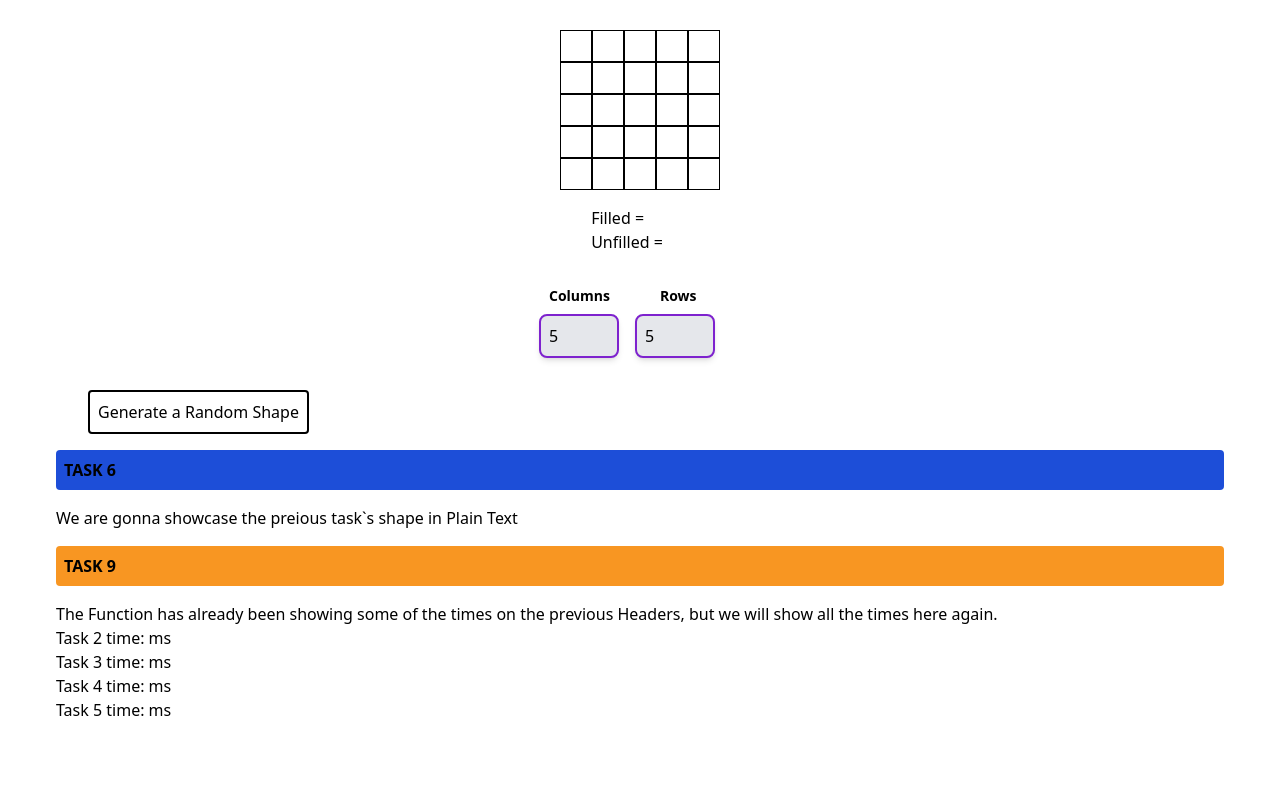
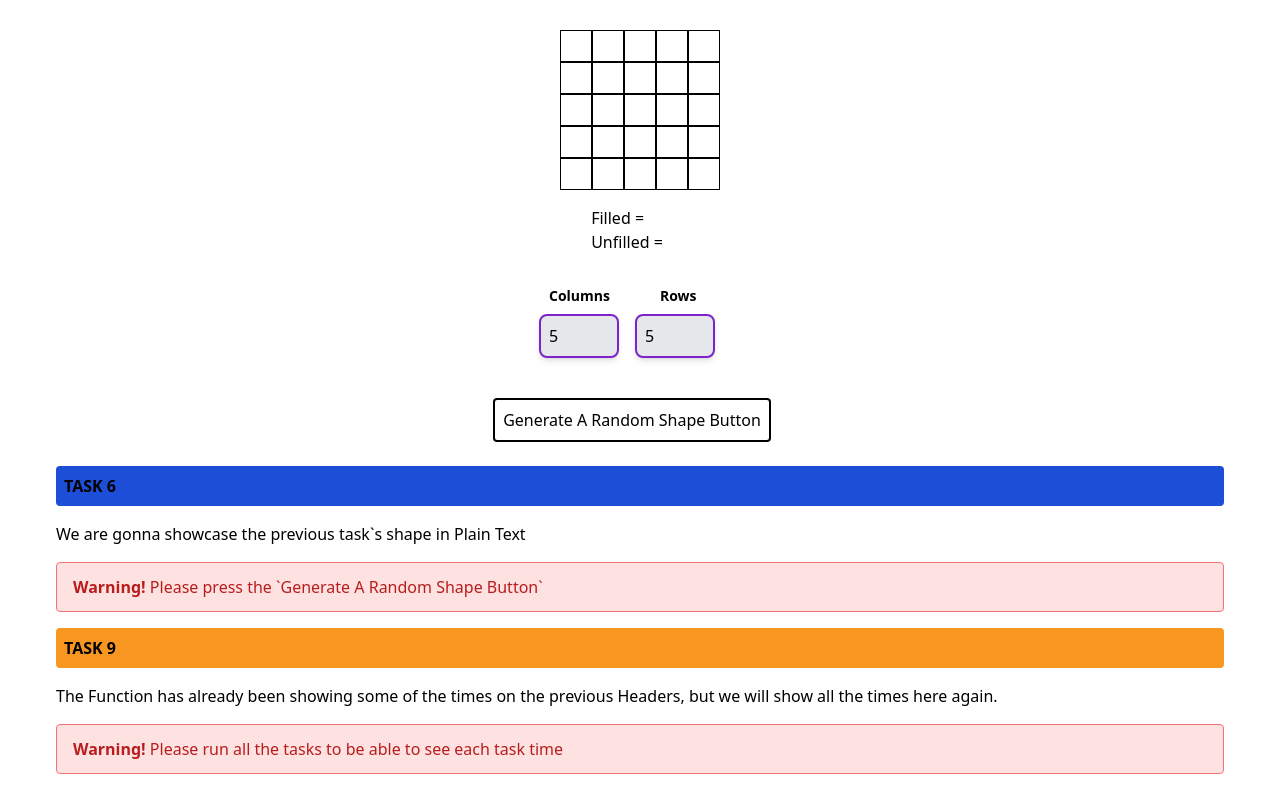
Before and after one commit to HyperPunkss/tetris-tiler-frontend, a Next.js app: page / in a window 1280 px wide. Shown: the part 1872-2670 px from the top of the page. Before the commit the page ends 2618 px from the top, so only its background shows below. Built offline with nearby package versions, Linux system fonts and the light colour scheme.

Commit message:
Added some warnings on task 6 and task 9

```diff
--- a/pages/index.js
+++ b/pages/index.js
@@ -49,9 +49,7 @@ export default function Home({ links }) {
     const [rotations, setRotations] = useState([]);
 
     async function task3apiCall() {
-        await axios
-            .get("http://matsaki95.ddns.net:8900/api/v1/a3-task/?letter=" + uniqueLetterData3)
-            .then((response) => {
+        await axios.get("http://matsaki95.ddns.net:8900/api/v1/a3-task/?letter=" + uniqueLetterData3).then((response) => {
             setTask3time(response.data.pop());
             setRotations(response.data);
         });
@@ -98,16 +96,16 @@ export default function Home({ links }) {
     }
 
     //TASK 5
-    function task5apiCall(){
-        const finalBlackCellsArray = []
+    function task5apiCall() {
+        const finalBlackCellsArray = [];
         for (let i = 0; i < blackCellsArray5.length; i++) {
             finalBlackCellsArray.push([blackCellsArray5[i].col, rowData5 - blackCellsArray5[i].row - 1]);
         }
         let task5data = JSON.stringify({
             gridSizeX: rowData5,
             gridSizeY: columnData5,
-            blackHoles: finalBlackCellsArray
-        })
+            blackHoles: finalBlackCellsArray,
+        });
         console.log(finalBlackCellsArray);
         // console.log(task5data);
         let config = {
@@ -125,10 +123,10 @@ export default function Home({ links }) {
         axios
             .request(config)
             .then((response) => {
-                console.log(JSON.stringify(response.data));
-                setTask5Content(response.data['grid'])
-                setTask5filled(response.data['filled'])
-                setTask5unfilled(response.data['unfilled'])
+                setTask5time(response.data["timeTaken"]);
+                setTask5Content(response.data["grid"]);
+                setTask5filled(response.data["filled"]);
+                setTask5unfilled(response.data["unfilled"]);
             })
             .catch((error) => {
                 console.log(error);
@@ -223,8 +221,10 @@ export default function Home({ links }) {
         );
     });
 
-    // console.log("SHOW ALL BUTTON", showAllButton);
-    // console.log("SHOWALL", showAll);
+    console.log("TASK2 TIME", task2time);
+    console.log("TASK3 TIME", task3time);
+    console.log("TASK4 TIME", task4time);
+    console.log("TASK5 TIME", task5time);
     return (
         <div id="task1" className="my-4 p-2 md:px-6 lg:px-14">
             <div className="flex justify-between items-start bg-red-500 p-2 rounded my-4">
@@ -256,10 +256,7 @@ export default function Home({ links }) {
             </div>
             <div className="border-2 border-orange-200">
                 <div className="flex justify-center items-center md:ml-4 lg:ml-8 my-4">
-                    <button
-                        className="hover:bg-orange-200 rounded bg-white p-2 my-2 border-2 border-black flex"
-                        onClick={task2apiCall}
-                    >
+                    <button className="hover:bg-orange-200 rounded bg-white p-2 my-2 border-2 border-black flex" onClick={task2apiCall}>
                         Generate all the shapes!
                     </button>
                 </div>
@@ -286,10 +283,7 @@ export default function Home({ links }) {
             </div>
             <div className="border-2 border-yellow-200 pb-4">
                 <div className="flex justify-center items-center md:ml-4 lg:ml-8 my-4">
-                    <button
-                        className="hover:bg-yellow-200 rounded bg-white p-2 my-2 border-2 border-black flex"
-                        onClick={task3apiCall}
-                    >
+                    <button className="hover:bg-yellow-200 rounded bg-white p-2 my-2 border-2 border-black flex" onClick={task3apiCall}>
                         Generate the Shape`s Rotations
                     </button>
                 </div>
@@ -396,23 +390,50 @@ export default function Home({ links }) {
                     </div>
                 </div>
             </div>
-            <div className="md:ml-4 lg:ml-8 my-4">
-                    <button className="rounded bg-white p-2 my-2 border-2 border-black flex" onClick={task5apiCall}>
-                        Generate a Random Shape
+            <div className="flex justify-center items-center md:ml-4 lg:ml-8 my-4">
+                <div>
+                    <button className="rounded bg-white p-2 my-2 mr-8 lg:mr-12 border-2 border-black flex" onClick={task5apiCall}>
+                        Generate A Random Shape Button
                     </button>
+                </div>
             </div>
             <h1 className="font-semibold bg-blue-700 p-2 rounded my-4">TASK 6</h1>
             <div>
-                    <p>We are gonna showcase the preious task`s shape in Plain Text</p>
-                    <p>{task5content}</p>
+                <p className="font">We are gonna showcase the previous task`s shape in Plain Text</p>
+                {task5content.length === 0 ? (
+                    <div class="bg-red-100 border border-red-400 text-red-700 px-4 py-3 mt-4 rounded relative" role="alert">
+                        <strong class="font-bold">Warning! </strong>
+                        <span class="block sm:inline">Please press the `Generate A Random Shape Button`</span>
+                        <span class="absolute top-0 bottom-0 right-0 px-4 py-3"></span>
+                    </div>
+                ) : (
+                    <div className="bg-gray-200 text-center p-2 mx-auto w-[300px] mt-2">
+                        <h1 className="font-semibold">{task5content}</h1>
+                    </div>
+                )}
             </div>
             <h1 className="font-semibold bg-[#f89622] p-2 rounded my-4">TASK 9</h1>
             <div>
-                    <p>The Function has already been showing some of the times on the previous Headers, but we will show all the times here again.</p>
+                <p>
+                    The Function has already been showing some of the times on the previous Headers, but we will show all the times here
+                    again.
+                </p>
+                {task2time === undefined || task3time === undefined || task4time === undefined || task5time === undefined ? (
+                    <>
+                        <div class="bg-red-100 border border-red-400 text-red-700 px-4 py-3 mt-4 rounded relative" role="alert">
+                            <strong class="font-bold">Warning! </strong>
+                            <span class="block sm:inline">Please run all the tasks to be able to see each task time </span>
+                            <span class="absolute top-0 bottom-0 right-0 px-4 py-3"></span>
+                        </div>
+                    </>
+                ) : (
+                    <>
                         <p>Task 2 time: {task2time}ms</p>
                         <p>Task 3 time: {task3time}ms</p>
                         <p>Task 4 time: {task4time}ms</p>
                         <p>Task 5 time: {task5time}ms</p>
+                    </>
+                )}
             </div>
         </div>
     );
```
Lines whose indentation alone changed are shown as unchanged.
